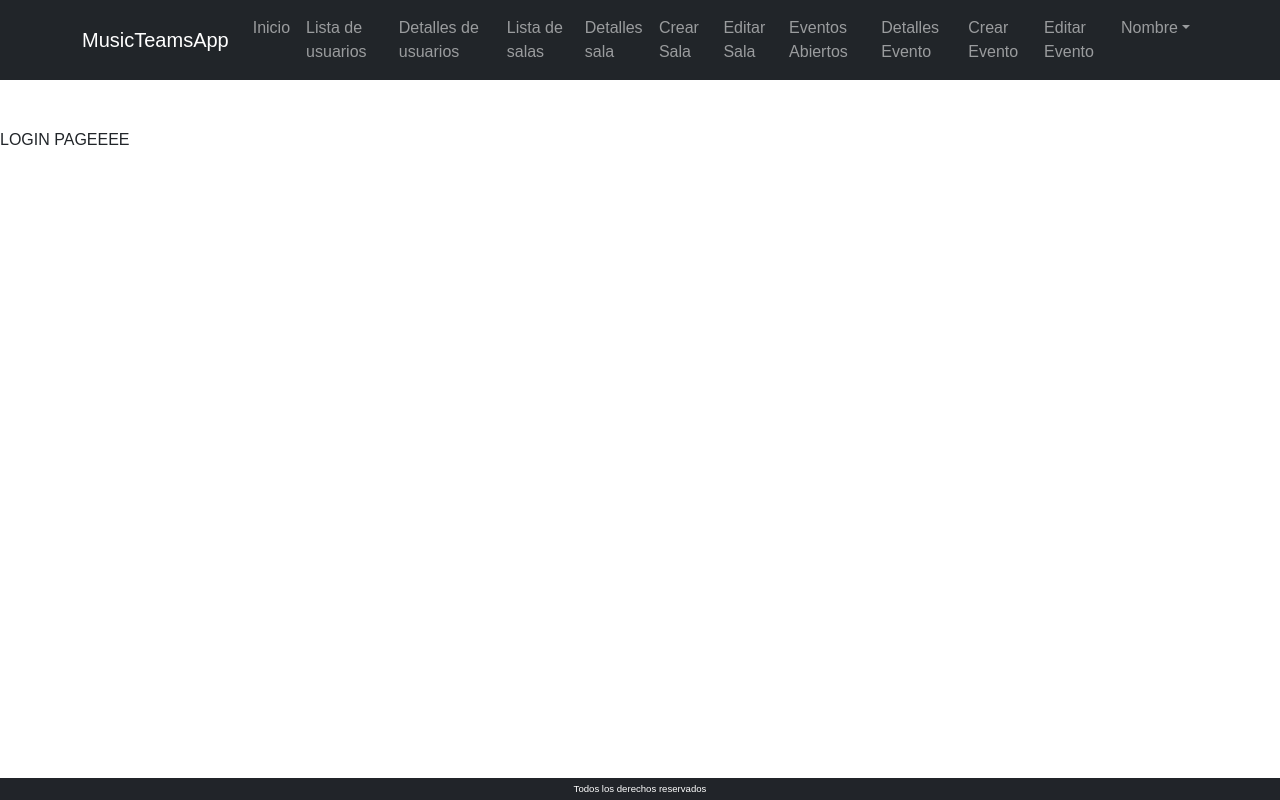
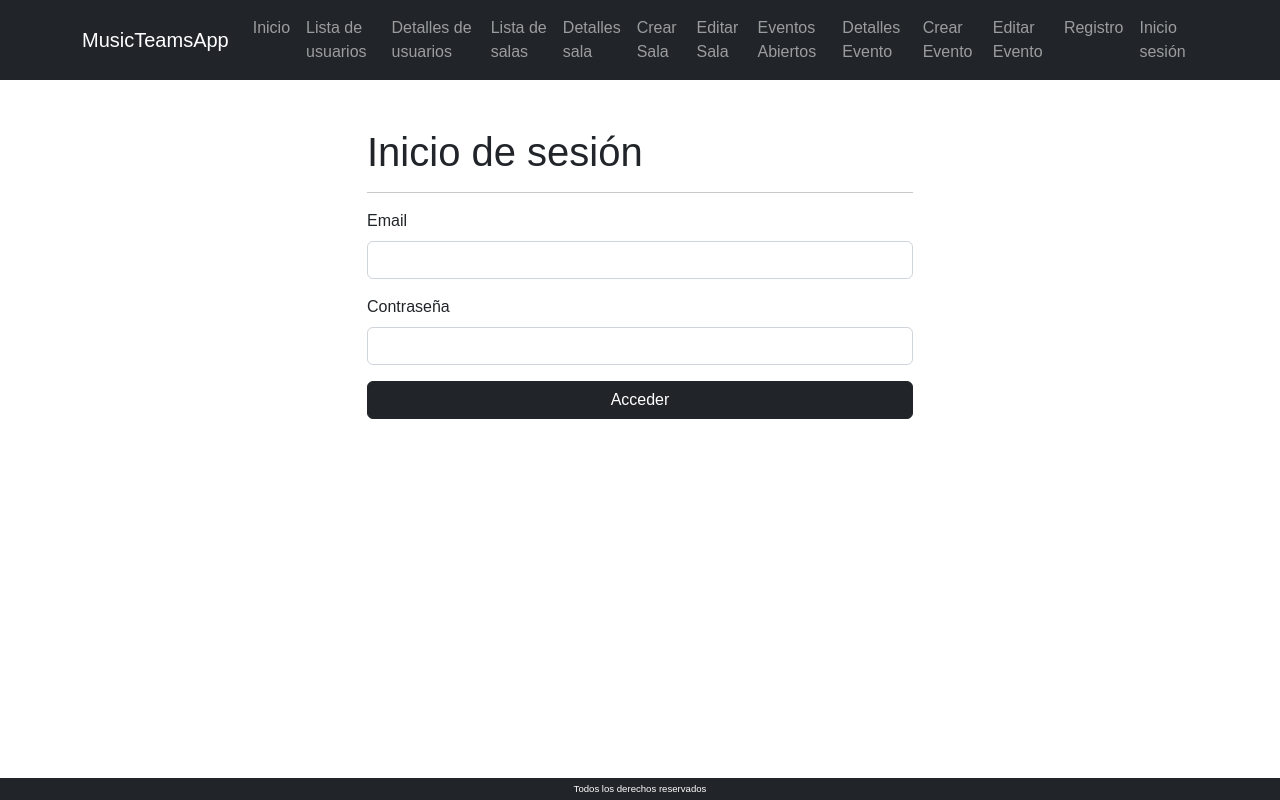
Before and after one commit to abarbaIH/MusicTeamsAppClient, a React (Create React App) app: page /inicio-sesion in a window 1280 px wide. Built offline with nearby package versions, Linux system fonts and the light colour scheme.

Commit message:
sistema de Auth

```diff
--- /dev/null
+++ b/src/components/Loader/Loader.jsx
@@ -0,0 +1,15 @@
+import { Container, Spinner } from "react-bootstrap"
+
+const Loader = () => {
+
+    return (
+        <Container>
+            <Spinner animation="border" variant="danger">
+                <span className="visually-hidden">Loading...</span>
+            </Spinner>
+        </Container>
+
+    )
+}
+
+export default Loader
--- /dev/null
+++ b/src/components/LoginForm/LoginForm.jsx
@@ -0,0 +1,64 @@
+import { useContext, useState } from "react"
+import { Form, Button } from "react-bootstrap"
+import authService from './../../services/auth.services'
+import { useNavigate } from 'react-router-dom'
+import { AuthContext } from "../../contexts/auth.context"
+
+const LoginForm = () => {
+
+    const [loginData, setLoginData] = useState({
+        email: '',
+        password: ''
+    })
+
+    const navigate = useNavigate()
+
+    const { authenticateUser, storeToken } = useContext(AuthContext)
+
+    const handleInputChange = e => {
+        const { value, name } = e.target
+        setLoginData({ ...loginData, [name]: value })
+    }
+
+    const handleSubmit = e => {
+
+        e.preventDefault()
+
+        authService
+            .login(loginData)
+            .then(({ data }) => {
+                storeToken(data.authToken)
+                authenticateUser()
+                navigate('/')
+            }
+            )
+            .catch(err => console.log(err))
+    }
+
+
+    const { password, email } = loginData
+
+    return (
+
+        <Form onSubmit={handleSubmit}>
+
+
+            <Form.Group className="mb-3" controlId="email">
+                <Form.Label>Email</Form.Label>
+                <Form.Control type="email" value={email} onChange={handleInputChange} name="email" />
+            </Form.Group>
+
+            <Form.Group className="mb-3" controlId="password">
+                <Form.Label>Contraseña</Form.Label>
+                <Form.Control type="password" value={password} onChange={handleInputChange} name="password" />
+            </Form.Group>
+
+            <div className="d-grid">
+                <Button variant="dark" type="submit">Acceder</Button>
+            </div>
+
+        </Form>
+    )
+}
+
+export default LoginForm
--- a/src/components/Navigation/Navigation.jsx
+++ b/src/components/Navigation/Navigation.jsx
@@ -1,10 +1,13 @@
+import { useContext } from 'react'
 import { Navbar, Container, Nav, NavDropdown } from 'react-bootstrap'
 import { Link } from 'react-router-dom'
+import { AuthContext } from '../../contexts/auth.context'
 
 const Navigation = () => {
+    const { user, logout } = useContext(AuthContext)
+    return (
 
-    return (
-        <Navbar bg="dark" variant="dark" expand="lg" className='mb-5'>
+        < Navbar bg="dark" variant="dark" expand="lg" className='mb-5' >
             <Container>
                 <Navbar.Brand href="#">MusicTeamsApp</Navbar.Brand>
                 <Navbar.Toggle aria-controls="basic-navbar-nav" />
@@ -54,13 +57,17 @@
                             <Link to="/editar-evento/:id">Editar Evento</Link>
                         </Nav.Link>
 
-                        <NavDropdown title="Nombre" id="basic-nav-dropdown">
-                            <NavDropdown.Item as="span">
-                                <Link to="/registro">Registro</Link>
-                            </NavDropdown.Item>
-                            <NavDropdown.Item as="span">
-                                <Link to="/inicio-sesion">Inicio sesión</Link>
-                            </NavDropdown.Item>
+                        {
+                            user
+                                ?
+                                <>
+                                    <Nav.Link as="span">
+                                        <Link to="/perfil">
+                                            <img src={user.avatar} style={{ height: "20px" }} alt="" />
+                                            ¡Hola, {user.firstName}!
+                                        </Link>
+                                    </Nav.Link>
+                                    <NavDropdown>
                                         <NavDropdown.Item as="span">
                                             <Link to="/perfil">Perfil</Link>
                                         </NavDropdown.Item>
@@ -69,14 +76,31 @@
                                         </NavDropdown.Item>
 
                                         <NavDropdown.Divider />
-                            <NavDropdown.Item as="span">
+
+                                        <NavDropdown.Item as="span" onClick={logout}>
                                             <Link to="/">Cerrar Sesion</Link>
                                         </NavDropdown.Item>
                                     </NavDropdown>
+                                </>
+                                :
+                                <>
+                                    <Nav.Link as="span">
+                                        <Link to="/registro">Registro</Link>
+                                    </Nav.Link>
+
+                                    <Nav.Link as="span">
+                                        <Link to="/inicio-sesion">Inicio sesión</Link>
+                                    </Nav.Link>
+                                </>
+
+
+                        }
+
+
                     </Nav>
                 </Navbar.Collapse>
             </Container>
-        </Navbar>
+        </Navbar >
     )
 }
 
--- /dev/null
+++ b/src/contexts/auth.context.js
@@ -0,0 +1,55 @@
+import { createContext, useEffect, useState } from "react"
+import authService from "../services/auth.services"
+
+const AuthContext = createContext()
+
+function AuthProviderWrapper(props) {
+
+    const [user, setUser] = useState()
+    const [isLoading, setIsLoading] = useState(true)
+
+    useEffect(() => {
+        authenticateUser()
+    }, [])
+
+    const storeToken = token => {
+        localStorage.setItem('authToken', token)
+    }
+
+    const removeToken = () => {
+        localStorage.removeItem('authToken')
+    }
+
+    const logout = () => {
+        setIsLoading(false)
+        setUser(null)
+        removeToken()
+    }
+
+    const authenticateUser = () => {
+
+        const token = localStorage.getItem("authToken")
+
+        if (token) {
+            authService
+                .verify(token)
+                .then(({ data }) => {
+                    setUser(data)
+                    setIsLoading(false)
+                })
+                .catch(err => logout())
+        } else {
+            logout()
+        }
+    }
+
+
+
+    return (
+        <AuthContext.Provider value={{ user, authenticateUser, storeToken, logout, isLoading }}>
+            {props.children}
+        </AuthContext.Provider>
+    )
+}
+
+export { AuthContext, AuthProviderWrapper }
--- a/src/index.js
+++ b/src/index.js
@@ -2,15 +2,17 @@
 import ReactDOM from 'react-dom/client'
 import App from './App'
 import { BrowserRouter as Router } from 'react-router-dom'
+import { AuthProviderWrapper } from './contexts/auth.context'
 
 
 
 const root = ReactDOM.createRoot(document.getElementById('root'))
 root.render(
   <React.StrictMode>
-    <Router>
-      <App />
-    </Router>
-
+    <AuthProviderWrapper>
+      <Router>
+        <App />
+      </Router>
+    </AuthProviderWrapper>
   </React.StrictMode>
 )
--- a/src/pages/AuthPages/LoginPage/LoginPage.jsx
+++ b/src/pages/AuthPages/LoginPage/LoginPage.jsx
@@ -1,11 +1,26 @@
 import { Container, Row, Col } from 'react-bootstrap'
-
+import LoginForm from '../../../components/LoginForm/LoginForm'
 
 const LoginPage = () => {
+
     return (
 
-        <div>LOGIN PAGEEEE</div>
+        <Container>
 
+            <Row>
+
+                <Col md={{ offset: 3, span: 6 }}>
+
+                    <h1>Inicio de sesión</h1>
+
+                    <hr />
+
+                    <LoginForm />
+
+                </Col>
+            </Row>
+
+        </Container>
     )
 }
 
--- a/src/pages/UsersPages/ProfilePage/ProfilePage.jsx
+++ b/src/pages/UsersPages/ProfilePage/ProfilePage.jsx
@@ -1,7 +1,16 @@
+import { useContext } from "react"
+import { Container } from 'react-bootstrap'
+import { AuthContext } from "./../../../contexts/auth.context"
+
+
 const ProfilePage = () => {
+    const { user } = useContext(AuthContext)
+
     return (
 
-        <div>PROFILE PAGEEEE</div>
+        <Container>
+            <h1> ¡Hola, {user.firstName}!</h1>
+        </Container>
 
     )
 }
--- a/src/routes/AppRouters.jsx
+++ b/src/routes/AppRouters.jsx
@@ -14,6 +14,7 @@
 import LoginPage from "../pages/AuthPages/LoginPage/LoginPage"
 import ProfilePage from "../pages/UsersPages/ProfilePage/ProfilePage"
 import EditProfilePage from "../pages/UsersPages/EditProfilePage/EditProfilePage"
+import PrivateRoute from "./PrivateRoute"
 
 const AppRoutes = () => {
     return (
@@ -31,7 +32,11 @@
             <Route path="/editar-evento/:id" element={<EditEventPage />} />
             <Route path="/registro" element={<SignupPage />} />
             <Route path="/inicio-sesion" element={<LoginPage />} />
-            <Route path="/perfil" element={<ProfilePage />} />
+
+            <Route path="/perfil" element={< PrivateRoute />}>
+                <Route path="" element={<ProfilePage />} />
+            </Route>
+
             <Route path="/perfil-editar/:id" element={<EditProfilePage />} />
             <Route path="*" element={<h1>404</h1>} />
         </Routes>
--- /dev/null
+++ b/src/routes/PrivateRoute.jsx
@@ -0,0 +1,22 @@
+import { useContext } from "react"
+import { AuthContext } from "../contexts/auth.context"
+import { Navigate, Outlet } from "react-router-dom"
+import Loader from "./../components/Loader/Loader"
+
+
+const PrivateRoute = () => {
+
+    const { user, isLoading } = useContext(AuthContext)
+    if (isLoading) {
+        return <Loader />
+    }
+    if (!user) {
+        return <Navigate to="/inicio-sesion" />
+    }
+
+    return (
+        <Outlet />
+    )
+
+}
+export default PrivateRoute
--- a/src/services/auth.services.js
+++ b/src/services/auth.services.js
@@ -17,9 +17,9 @@
         return this.api.post('/login', userData)
     }
 
-    // verify(token) {
-    //     return this.api.get('/verify', { headers: { Authorization: `Bearer ${token}` } })
-    // }
+    verify(token) {
+        return this.api.get('/verify', { headers: { Authorization: `Bearer ${token}` } })
+    }
 }
 
 const authService = new AuthService()
```
Also changed, not shown: src/components/Navigation/Navigation.css (added). Lines whose indentation alone changed are shown as unchanged.
